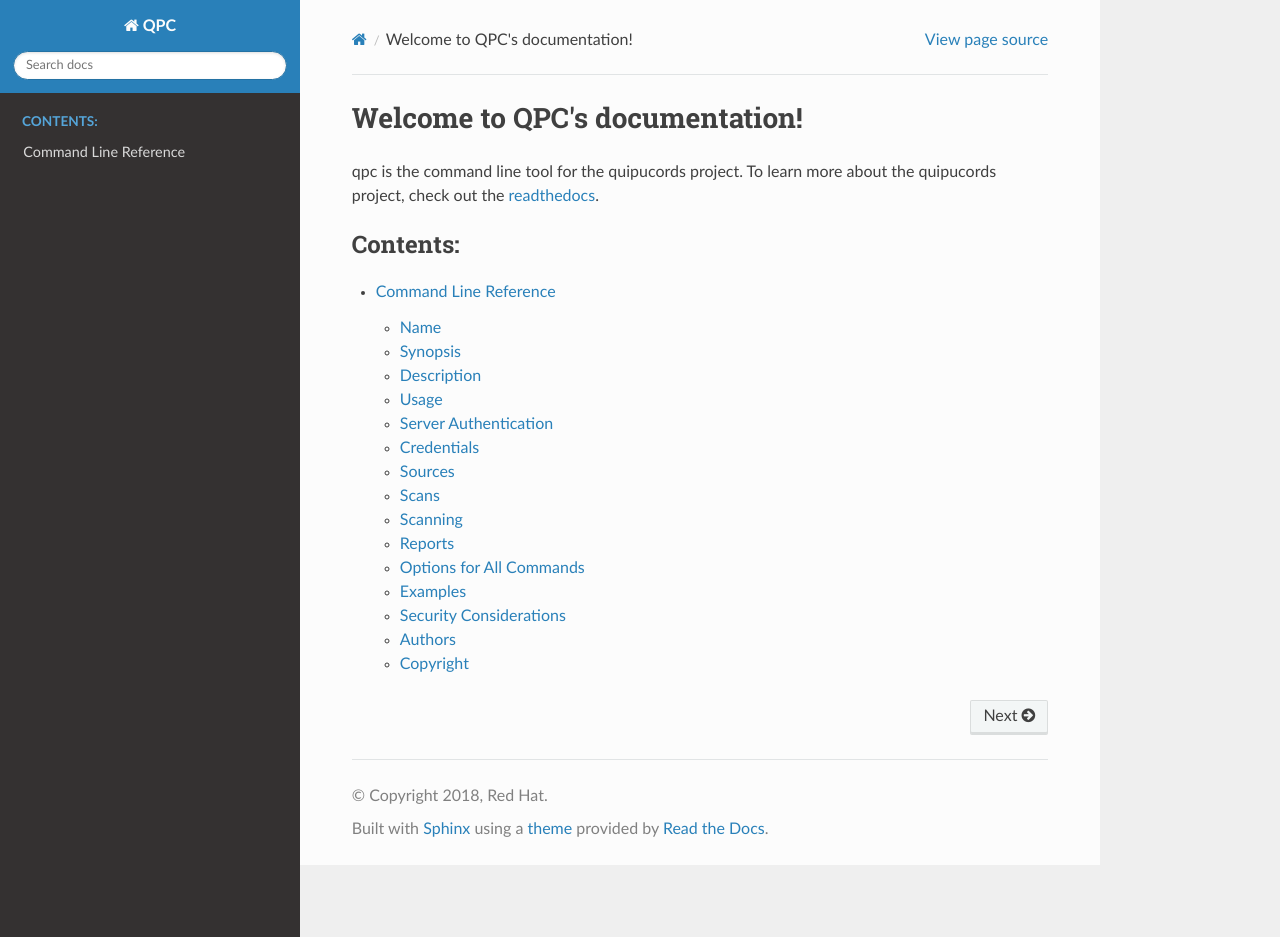
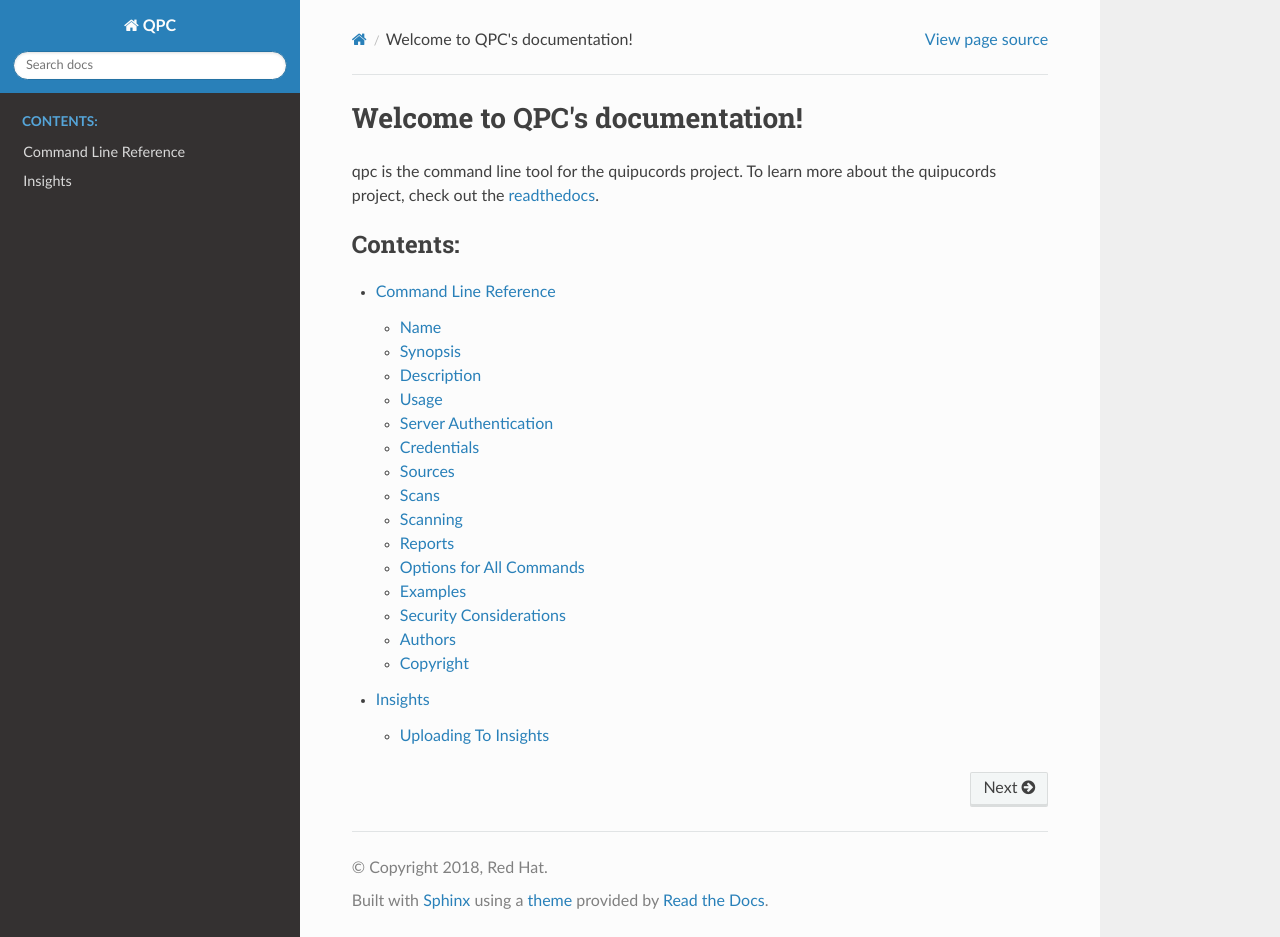
Before and after one commit to quipucords/qpc, a Sphinx documentation site: the page built from docs/source/index.rst, in a window 1280 px wide and 937 px high. Built offline with Sphinx 7.4.7 and the Read the Docs theme 2.0.0, drawn with Linux system fonts in a browser that asks for light colours.

Commit message:
Added to index.rst

```diff
--- a/docs/source/index.rst
+++ b/docs/source/index.rst
@@ -12,3 +12,4 @@ qpc is the command line tool for the quipucords project. To learn more about the
    :caption: Contents:
 
    Command Line Reference <man>
+   Insights <working_with_insights>
```
